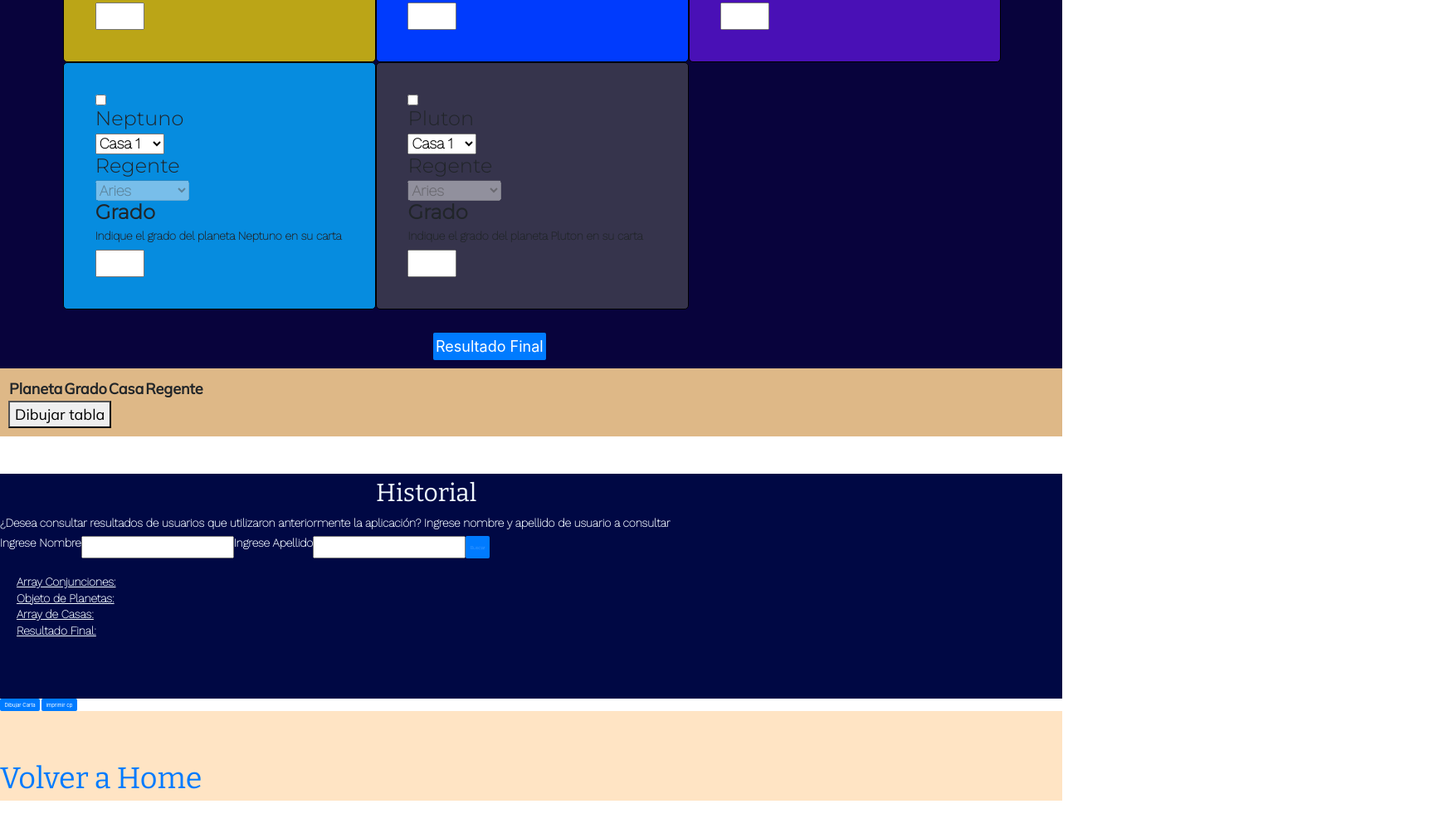
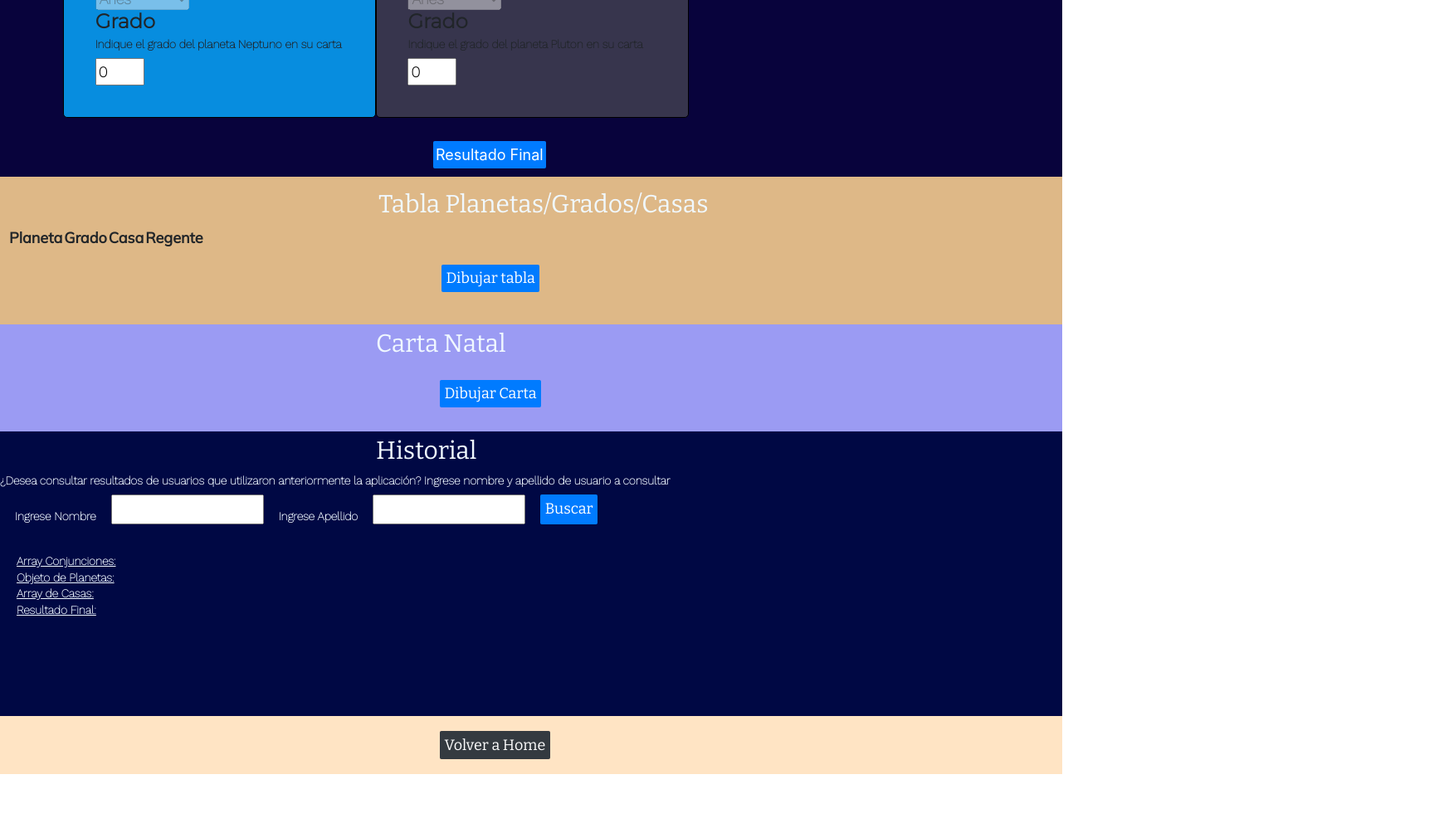
Before and after one commit to rojasdelascio/Entrega10-Fetch, a website: page pages/calculadorAvanzado.html in a window 1280 px wide. Shown: the part 1498-2502 px from the top of the page at 83% size, 1728 px wide, since content can reach past the window. After the commit the page ends 2431 px from the top, so only its background shows below. Drawn offline with nearby package versions, Linux system fonts and the light colour scheme.

Commit message:
librerias final

```diff
--- a/pages/calculadorAvanzado.html
+++ b/pages/calculadorAvanzado.html
@@ -18,7 +18,8 @@
 </head>
 
 <body id="grilla1CA">
-    <header>
+
+    <header id="header">
         <img src="../images/logo.png">
     </header>
 
@@ -103,7 +104,7 @@
             </select>
                     <h3 class="formcasas__lista__marte__grado">Grado</h3>
                     <p>Indique el grado del planeta Marte en su carta</p>
-                    <input class="formcasas__lista__marte__gradoinput" id="gradoMarte" type="number" min=0 max=29>
+                    <input class="formcasas__lista__marte__gradoinput" id="gradoMarte" type="number" value=0 min=0 max=29>
                 </li>
 
                 <br>
@@ -144,7 +145,7 @@
                 </select>
                     <h3 class="formcasas__lista__venus__grado">Grado</h3>
                     <p>Indique el grado del planeta Venus en su carta</p>
-                    <input class="formcasas__lista__venus__gradoinput" id="gradoVenus" type="number" min=0 max=29>
+                    <input class="formcasas__lista__venus__gradoinput" id="gradoVenus" type="number" value=0 min=0 max=29>
                 </li>
                 <br>
                 <!-- <button class="" onclick=" ">¿Qué significa Venus en esta casa, con este signo regente y este grado?</button> -->
@@ -185,7 +186,7 @@
                 </select>
                     <h3 class="formcasas__lista__saturno__grado">Grado</h3>
                     <p>Indique el grado del planeta Saturno en su carta</p>
-                    <input class="formcasas__lista__saturno__gradoinput" id="gradoSaturno" type="number" min=0 max=29>
+                    <input class="formcasas__lista__saturno__gradoinput" id="gradoSaturno" type="number" value=0 min=0 max=29>
                 </li>
 
                 <!-- Mercurio -->
@@ -224,7 +225,8 @@
                 </select>
                     <h3 class="formcasas__lista__mercurio__grado">Grado</h3>
                     <p>Indique el grado del planeta Mercurio en su carta</p>
-                    <input class="formcasas__lista__mercurio__gradoinput" id="gradoMercurio" type="number" min=0 max=29>
+
+                    <input class="formcasas__lista__mercurio__gradoinput" id="gradoMercurio" type="number" min=0 max=29 value=0>
                 </li>
 
                 <!-- Luna -->
@@ -263,7 +265,7 @@
                 </select>
                     <h3 class="formcasas__lista__luna__grado">Grado</h3>
                     <p>Indique el grado del planeta Luna en su carta</p>
-                    <input class="formcasas__lista__luna__gradoinput" id="gradoLuna" type="number" min=0 max=29>
+                    <input class="formcasas__lista__luna__gradoinput" id="gradoLuna" type="number" value=0 min=0 max=29>
                 </li>
                 <!-- Sol -->
                 <li class="formcasas__lista__sol">
@@ -301,7 +303,7 @@
                 </select>
                     <h3 class="formcasas__lista__sol__grado">Grado</h3>
                     <p>Indique el grado del planeta Sol en su carta</p>
-                    <input class="formcasas__lista__sol__gradoinput" id="gradoSol" type="number" min=0 max=29>
+                    <input class="formcasas__lista__sol__gradoinput" id="gradoSol" type="number" value=0 min=0 max=29>
                 </li>
 
 
@@ -341,7 +343,7 @@
                 </select>
                     <h3 class="formcasas__lista__jupiter__grado">Grado</h3>
                     <p>Indique el grado del planeta Jupiter en su carta</p>
-                    <input class="formcasas__lista__jupiter__gradoinput" id="gradoJupiter" type="number" min=0 max=29>
+                    <input class="formcasas__lista__jupiter__gradoinput" id="gradoJupiter" type="number" value=0 min=0 max=29>
                 </li>
 
 
@@ -381,7 +383,7 @@
                 </select>
                     <h3 class="formcasas__lista__urano__grado">Grado</h3>
                     <p>Indique el grado del planeta Urano en su carta</p>
-                    <input class="formcasas__lista__urano__gradoinput" id="gradoUrano" type="number" min=0 max=29>
+                    <input class="formcasas__lista__urano__gradoinput" id="gradoUrano" type="number" value=0 min=0 max=29>
                 </li>
 
                 <!-- Neptuno -->
@@ -420,7 +422,7 @@
                 </select>
                     <h3 class="formcasas__lista__neptuno__grado">Grado</h3>
                     <p>Indique el grado del planeta Neptuno en su carta</p>
-                    <input class="formcasas__lista__neptuno__gradoinput" id="gradoNeptuno" type="number" min=0 max=29>
+                    <input class="formcasas__lista__neptuno__gradoinput" id="gradoNeptuno" type="number" value=0 min=0 max=29>
                 </li>
 
                 <!-- Pluton -->
@@ -459,7 +461,7 @@
                 </select>
                     <h3 class="formcasas__lista__pluton__grado">Grado</h3>
                     <p>Indique el grado del planeta Pluton en su carta</p>
-                    <input class="formcasas__lista__pluton__gradoinput" id="gradoPluton" type="number" min=0 max=29>
+                    <input class="formcasas__lista__pluton__gradoinput" id="gradoPluton" type="number" value=0 min=0 max=29>
                 </li>
             </ul>
             <button type="button" id="botoncalculofinal" class="btn btn-primary" data-toggle="modal" data-target="#exampleModalLong">Resultado Final</button>
@@ -492,6 +494,7 @@
 
 
         <section class="tablaplanetas">
+            <h3 class="tablaplanetas__titulo">Tabla Planetas/Grados/Casas</h3>
             <table id="tablaplanetas__tabla">
                 <tr>
                     <th>Planeta</th>
@@ -500,7 +503,7 @@
                     <th>Regente</th>
                 </tr>
             </table>
-            <button class="tablaplanetas__boton" id="dibujartabla" type="button">Dibujar tabla</button>
+            <button id="dibujartabla" type="button" class="btn btn-primary">Dibujar tabla</button>
         </section>
 
         <section class="resultadosanteriores">
@@ -528,17 +531,18 @@
 
             </div>
         </section>
-        <section id="paper">
-
+        <section class="dibujocarta" id="paper1">
+            <h3 class="dibujocarta__titulo">Carta Natal</h3>
+            <div class="dibujocarta__dibujo" id="paper"></div>
             <button onclick="dibujarCarta()" type="button" id="dibujarcarta" class="btn btn-primary">Dibujar Carta</button>
-            <button type="button" id="icp" class="btn btn-primary">imprimir cp</button>
         </section>
     </main>
 
-    <footer>
-        <br>
-        <a href="../index.html">Volver a Home</a>
+    <footer id="footer">
+
+        <a href="../index.html" class="btn btn-dark">Volver a Home</a>
     </footer>
+
 
 </body>
 
--- a/scss/styles.scss
+++ b/scss/styles.scss
@@ -8,47 +8,10 @@ $nombreyapellido-font: 'Work Sans',
 sans-serif;
 $tabla-contenido: 'Mulish',
 sans-serif;
-$tam-letra:(titulos: 5rem, titulos-planetas:4rem, contenido-planetas:3rem, headyfoot:6rem, nombreyapellido:2rem, intro:2rem, p:2.3rem, tabla:3rem, boton:3rem);
+$tam-letra:(titulos: 5rem, titulos-planetas:4rem, contenido-planetas:3rem, headyfoot:6rem, nombreyapellido:3rem, intro:2rem, p:2.3rem, tabla:3rem, boton:3rem);
 .root__element {
     font-size: 6px;
     overflow-x: hidden;
-}
-
-#grilla1CA {
-    display: grid;
-    grid-template-areas: "h" "mainCA" "f";
-    grid-template-rows: 0.1fr 0.5fr 0.1fr;
-    grid-template-columns: 100%;
-}
-
-#mainCA {
-    height: 100%;
-    grid-area: mainCA;
-    display: grid;
-    grid-template-areas: "intro" "nombreapellidoyfecha" "formcasas" "tablaplanetas" "resultado" "resultadosanteriores";
-    grid-template-rows: 0.15fr 0.3fr 3fr auto 0.1fr 0.6fr;
-    grid-template-columns: 100%;
-}
-
-.resultadosanteriores {
-    overflow: scroll;
-    grid-area: resultadosanteriores;
-    font-family: $contenido-planetas-font;
-    font-size: map-get($tam-letra, p);
-    font-weight: 900;
-    input,
-    h5 {
-        font-size: map-get($tam-letra, p);
-        font-weight: 900;
-    }
-}
-
-@mixin casillasPlanetas($background-color) {
-    border: solid 1px black;
-    border-radius: 5px;
-    padding: 3%;
-    background-color: $background-color;
-    width: 30%;
 }
 
 @mixin titulos {
@@ -60,7 +23,64 @@ $tam-letra:(titulos: 5rem, titulos-planetas:4rem, contenido-planetas:3rem, heady
     color: aliceblue;
 }
 
-header {
+@mixin casillasPlanetas($background-color) {
+    border: solid 1px black;
+    border-radius: 5px;
+    padding: 3%;
+    background-color: $background-color;
+    width: 30%;
+}
+
+#grilla1CA {
+    display: grid;
+    grid-template-areas: "h" "mainCA" "f";
+    grid-template-rows: 150px auto 0.1fr;
+    grid-template-columns: 100%;
+    overflow-y: hidden;
+}
+
+#mainCA {
+    height: 100%;
+    grid-area: mainCA;
+    display: grid;
+    grid-template-areas: "intro" "nombreapellidoyfecha" "formcasas" "tablaplanetas" "resultado" "paper" "resultadosanteriores";
+    grid-template-rows: 0.15fr 0.3fr 3fr auto 0fr auto 0.8fr;
+    grid-template-columns: 100%;
+}
+
+.dibujocarta {
+    grid-area: paper;
+    background-color: rgba(0, 0, 225, 0.392);
+    &__titulo {
+        @include titulos;
+    }
+    #dibujarcarta {
+        font-family: $headyfoot-font;
+        font-size: map-get($tam-letra, boton);
+        position: relative;
+        right: -40%;
+        top: -0%;
+        margin: 3rem;
+    }
+}
+
+.resultadosanteriores {
+    overflow: scroll;
+    grid-area: resultadosanteriores;
+    font-family: $contenido-planetas-font;
+    font-size: map-get($tam-letra, p);
+    font-weight: 900;
+    &__titulo {
+        @include titulos;
+    }
+    input,
+    h5 {
+        font-size: map-get($tam-letra, p);
+        font-weight: 900;
+    }
+}
+
+#header {
     grid-area: h;
     background-color: #002f6d;
     height: auto;
@@ -69,8 +89,8 @@ header {
         font-size: map-get($tam-letra, headyfoot);
     }
     img {
-        width: 30%;
-        height: 60%;
+        width: 180px;
+        height: 180px;
     }
 }
 
@@ -140,11 +160,19 @@ header {
     color: aliceblue;
 }
 
-footer {
+#footer {
     grid-area: f;
     background-color: bisque;
     font-family: $headyfoot-font;
     font-size: map-get($tam-letra, headyfoot);
+    a {
+        font-family: $headyfoot-font;
+        font-size: map-get($tam-letra, boton);
+        position: relative;
+        right: -40%;
+        top: -0%;
+        margin: 3rem;
+    }
 }
 
 .estilotabla {
@@ -168,6 +196,17 @@ footer {
         padding: 5px;
         position: relative;
         right: -20%;
+    }
+    &__titulo {
+        @include titulos;
+    }
+    #dibujartabla {
+        font-family: $headyfoot-font;
+        font-size: map-get($tam-letra, boton);
+        position: relative;
+        right: -40%;
+        top: -0%;
+        margin: 3rem;
     }
 }
 
@@ -576,12 +615,18 @@ footer {
         flex-direction: row;
         &__nombre {
             color: aliceblue;
+            margin: 3rem;
         }
         &__apellido {
             color: aliceblue;
+            margin: 3rem;
         }
-        &__inputnombre {}
-        &__inputapellido {}
+        &__inputnombre {
+            height: 6rem;
+        }
+        &__inputapellido {
+            height: 6rem;
+        }
     }
     &__titulo {
         @include titulos;
@@ -607,8 +652,11 @@ footer {
     }
 }
 
-#resultadosanteriores__button {
+#resultadosanteriores__div1__button {
+    font-family: $headyfoot-font;
     font-size: map-get($tam-letra, boton);
+    margin-left: 3rem;
+    height: 6rem;
 }
 
 #botoncalculofinal {
```
Also changed, not shown: css/styles.css, images/logo.png, images/logo2.png (added), java/calculadorAvanzadoDef.js.
